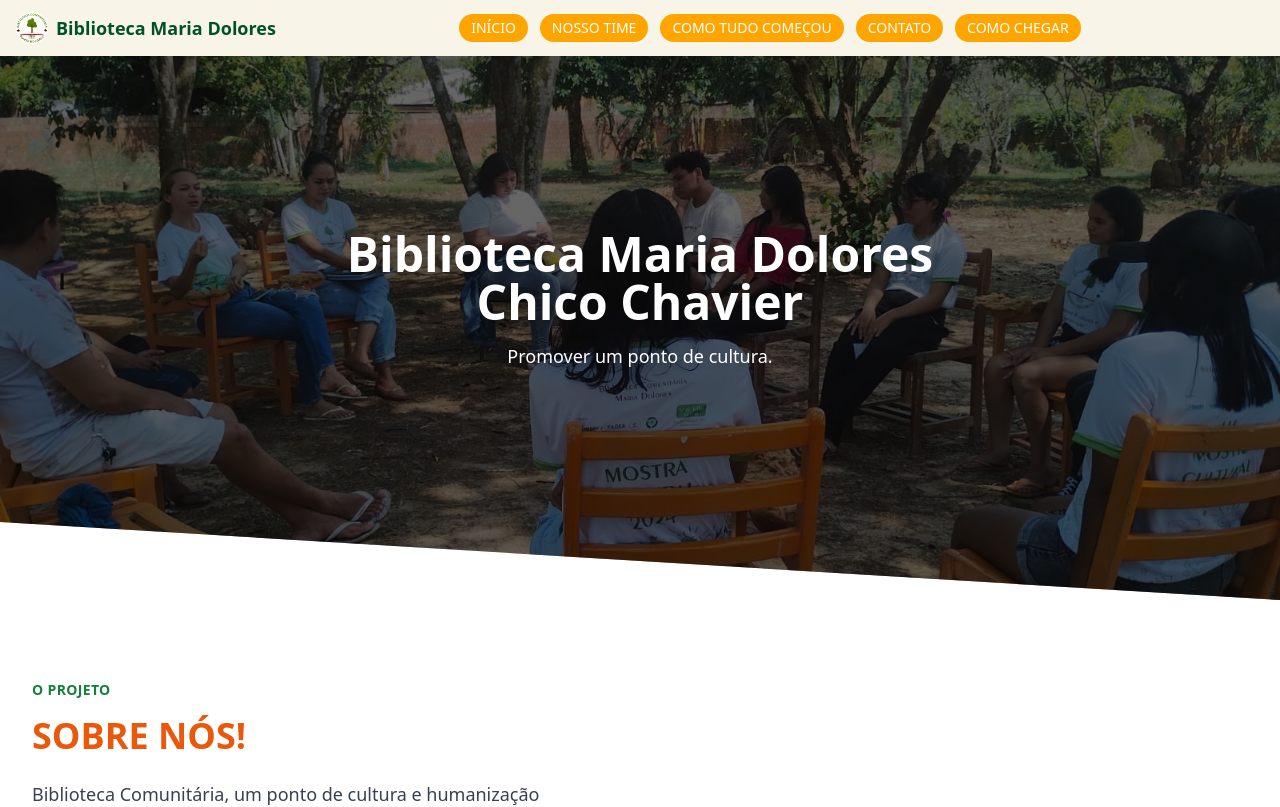
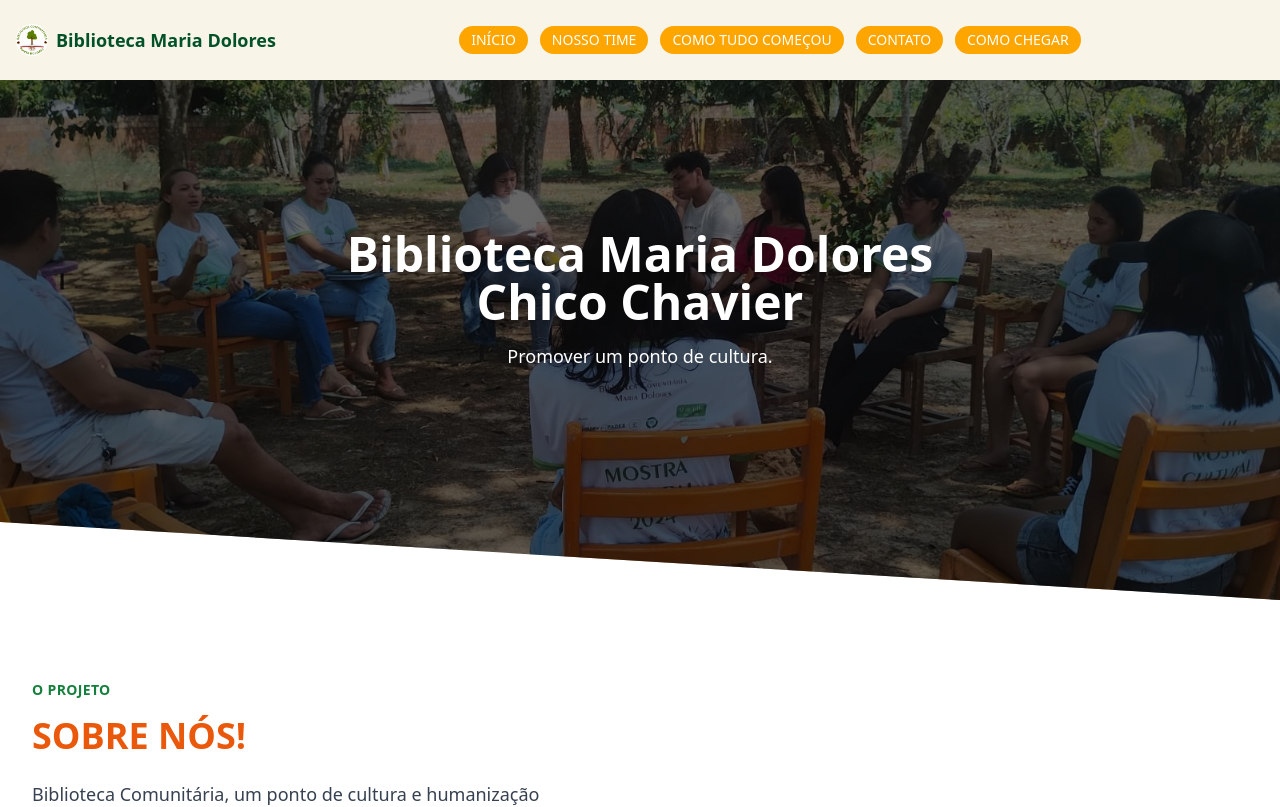
Before and after one commit to isaacfelipe1/bmd, a Next.js app: page / in a window 1280 px wide. Shown: the top 807 px of the page. Built offline with nearby package versions, Linux system fonts and the light colour scheme.

Commit message:
fix: aumentando a altura do navbar

```diff
--- a/src/app/components/navbar.tsx
+++ b/src/app/components/navbar.tsx
@@ -30,9 +30,7 @@
 
   return (
     <nav
-      className={`fixed top-0 left-0 w-full z-50 py-3 transition-colors duration-300 ${
-        scrolled ? 'bg-[#f8f5e8] shadow-md' : 'bg-[#f8f5e8]'
-      }`}
+      className={`fixed top-0 left-0 w-full z-50 py-6 transition-colors duration-300 ${scrolled ? 'bg-[#f8f5e8] shadow-md' : 'bg-[#f8f5e8]'}`}
     >
       <div className="container mx-auto flex items-center justify-between px-4">
         <Link href="/" className="flex items-center space-x-2">
```
